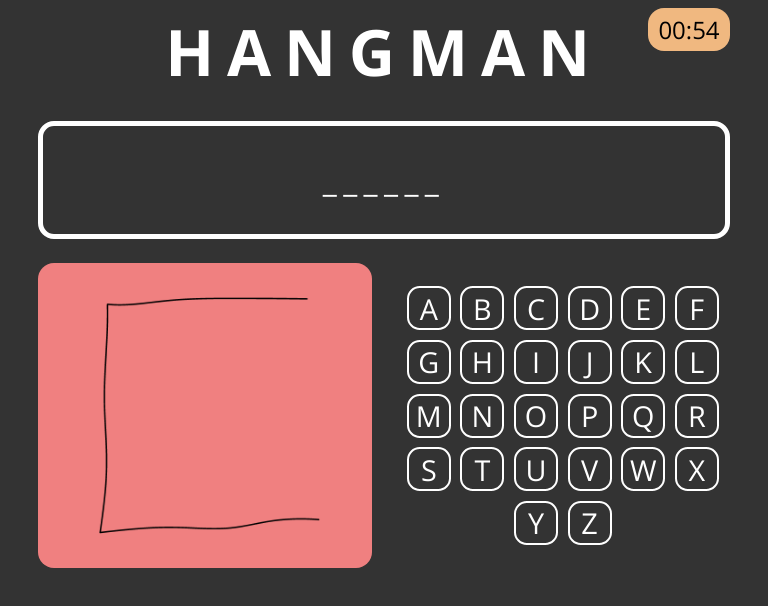
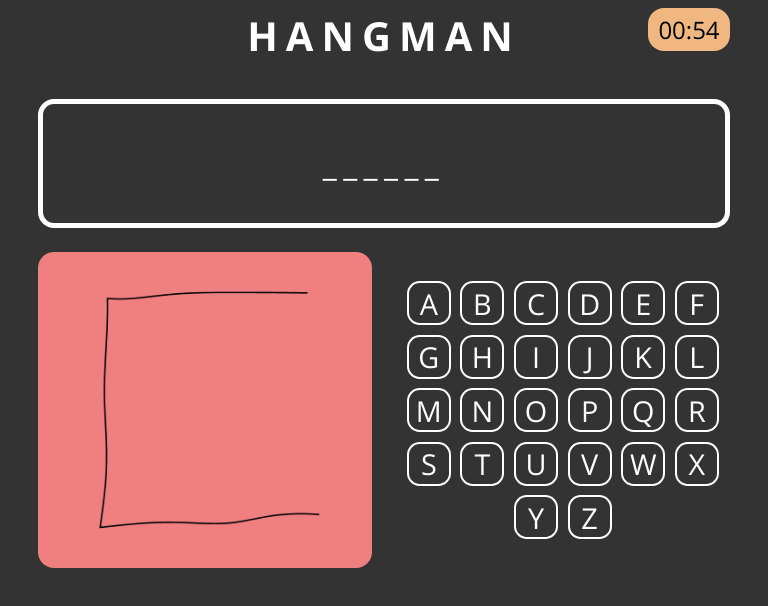
Before and after one commit to anthonyiu/hangman-game, a plain HTML site: page index.html in a window 768 px wide. Drawn offline with nearby package versions, Linux system fonts and the light colour scheme.

Commit message:
Update title font-size and letter-spacing

```diff
--- a/css/hangman.css
+++ b/css/hangman.css
@@ -169,6 +169,11 @@ h1 {
     font-size: 1.6rem;
   }
 
+  #title {
+    font-size: 2.5rem;
+    letter-spacing: 0.5rem;
+  }
+
   .letter {
     font-size: 1.8rem;
     width: 2.5rem;
@@ -187,6 +192,7 @@ h1 {
   }
   #title {
     font-size: 1.8rem;
+    letter-spacing: 0.5rem;
   }
 
   #container {
```
